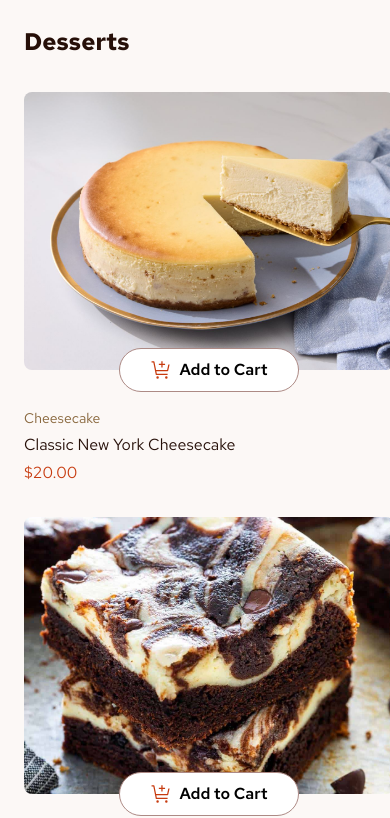
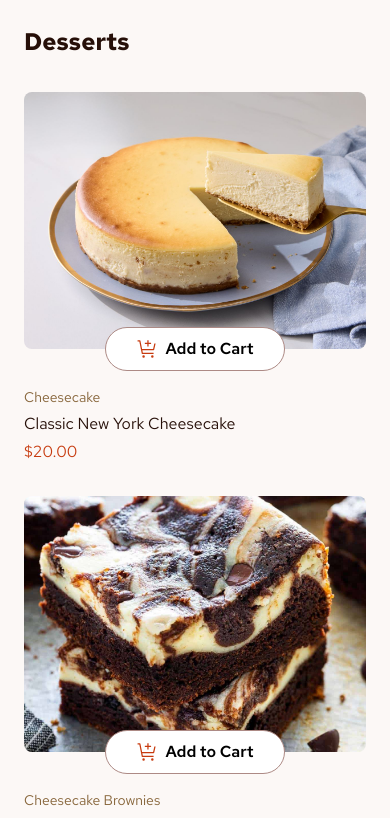
Before and after one commit to David-Dermawan/product-cart, a React (Vite) app: page / in a window 390 px wide. Shown: the top 818 px of the page. Built offline with nearby package versions, Linux system fonts and the light colour scheme; a web font is replaced by a local one.

Commit message:
Refactor Home component styles for better responsiveness and adjust global body min-width

```diff
--- a/src/components/pages/Home/Home.module.css
+++ b/src/components/pages/Home/Home.module.css
@@ -139,8 +139,4 @@
   .foodCards {
     grid-template-columns: repeat(1, minmax(327px, 1fr));
   }
-
-  .home {
-    min-width: 370px;
-  }
 }
--- a/src/styles/global.css
+++ b/src/styles/global.css
@@ -18,6 +18,7 @@
 }
 
 body {
+  min-width: 388px;
   background-color: #fcf8f6;
   /* Increase line-height */
   line-height: 1.5;
```
